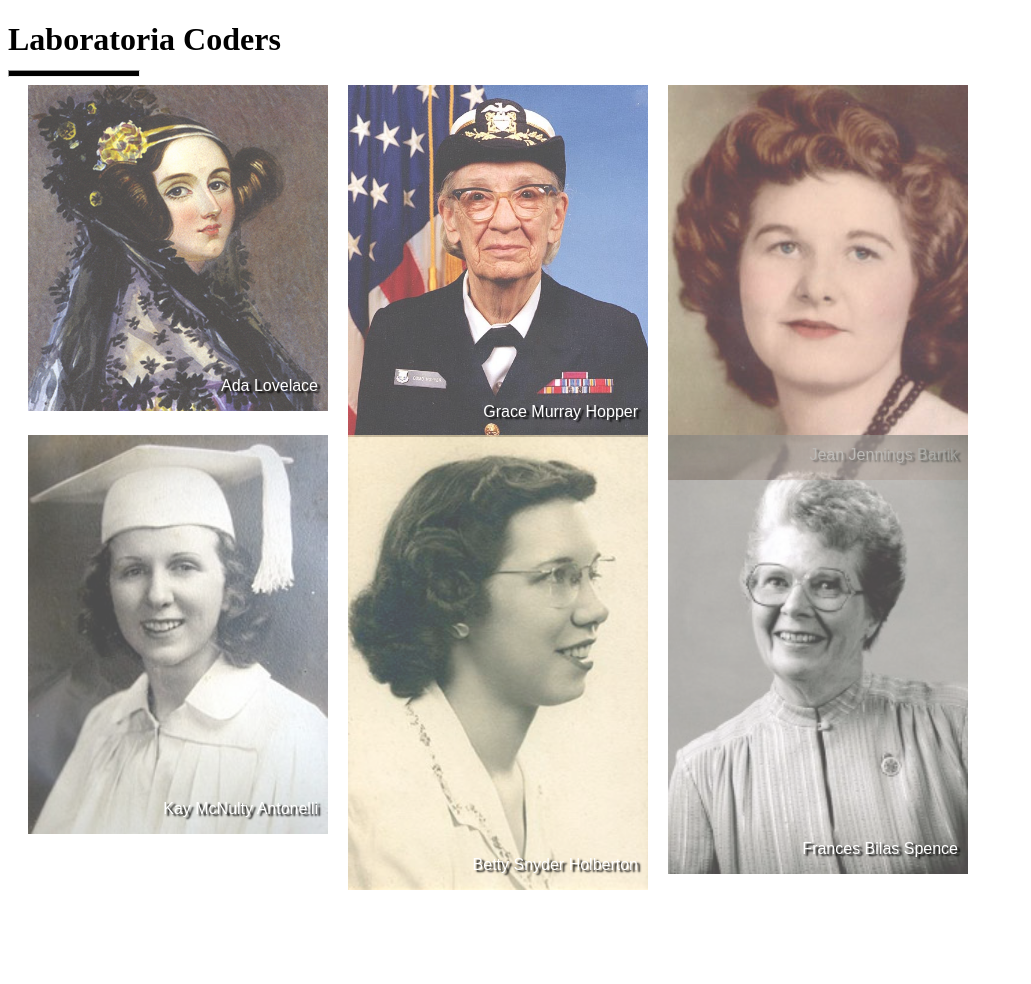
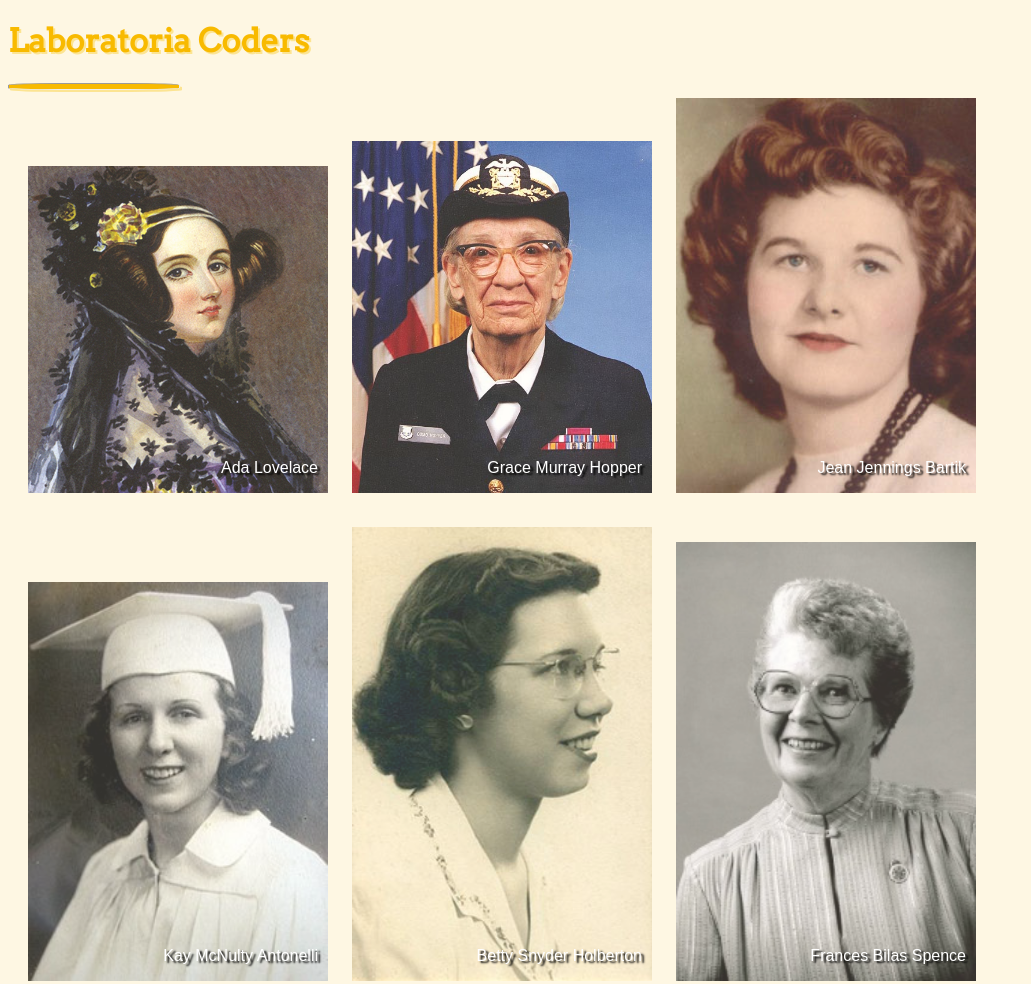
Before and after one commit to alphabit01/LabCoders, a plain HTML site: page index.html in a window 1280 px wide. Shown: the whole page, without its empty margins (0-1031 px from the left). Before the commit the page ends 894 px from the top, so only its background shows below. Drawn offline with Linux system fonts and the light colour scheme.

Commit message:
arreglos menores
color fuente px hover backgroung

```diff
--- a/style.css
+++ b/style.css
@@ -1,14 +1,22 @@
+
+body{
+	background-color: #FEF7E3;
+}
 h1 {
-	font-family:
+	font-family: 'Arvo', serif;
+	color: #F8BA00;
+	text-shadow: 2px 2px #FCE492;
 }
 
 hr {
 	margin-left: 0px;
-	width: 130px;
+	width: 170px;
 	height: 5px;
-	color: black;
-	background: black;
-	margin-top: -10px;
+	color: #F8BA00;
+	background: #F8BA00;
+	margin-top: 20px;
+	box-shadow: 2px 2px #FCE492;
+	border-radius: 30%;
 }
 
 div.coder{
@@ -16,8 +24,7 @@ div.coder{
 	height: 300px;
 	margin-left: 20px;
 	margin-bottom: 50px;
-	float: left;
-
+	display: inline-block;
 
 }
 
@@ -25,7 +32,7 @@ div.coder img{
 	width: 100%;
 	height: auto; /* si la imagen es más grande que el alto de la venta, se ajusta*/
 	position: relative;
-	opacity: 0.7;
+	opacity: 0.8;
 }
 
 div.coder img:hover{
@@ -43,3 +50,5 @@ div.coder p{
 	line-height: 10px;
 	text-shadow: 3px 2px 2px black;
 }
+
+/*No supe hacer que todas las imágenes quedaran del mismo tamaño*/
```
